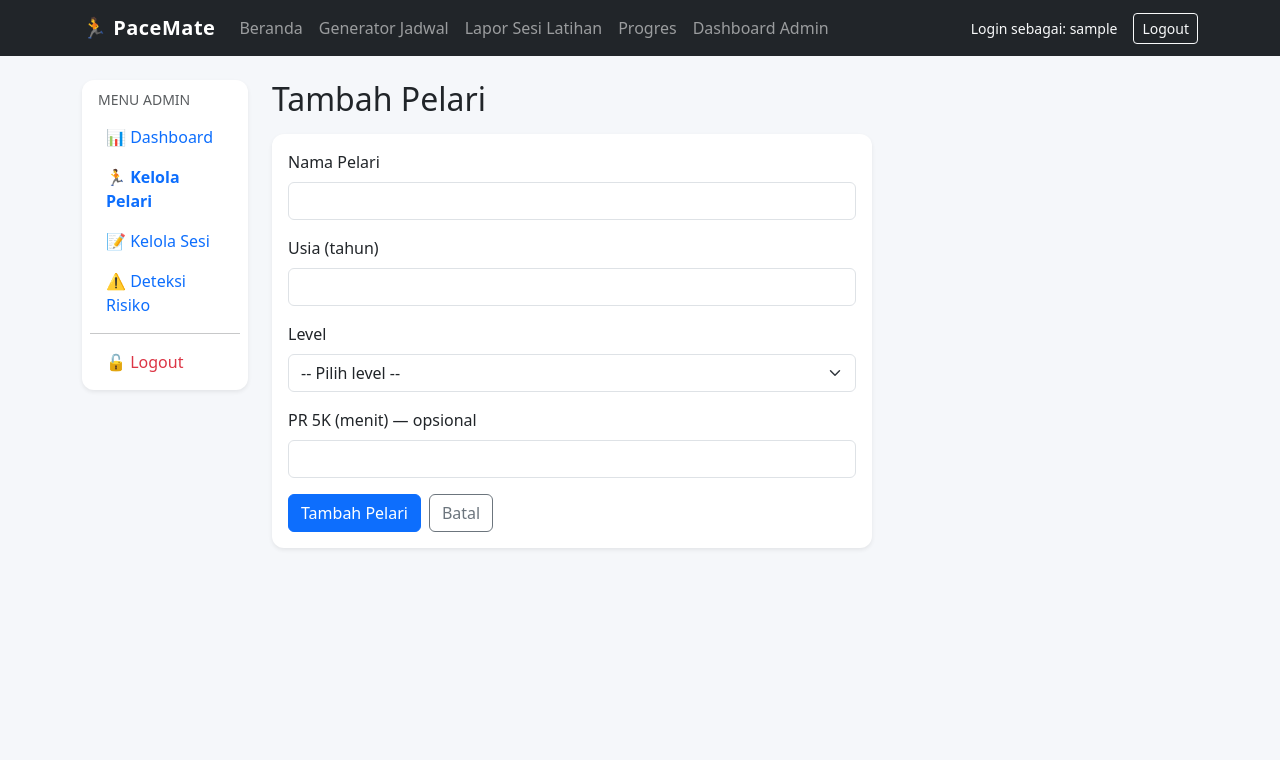
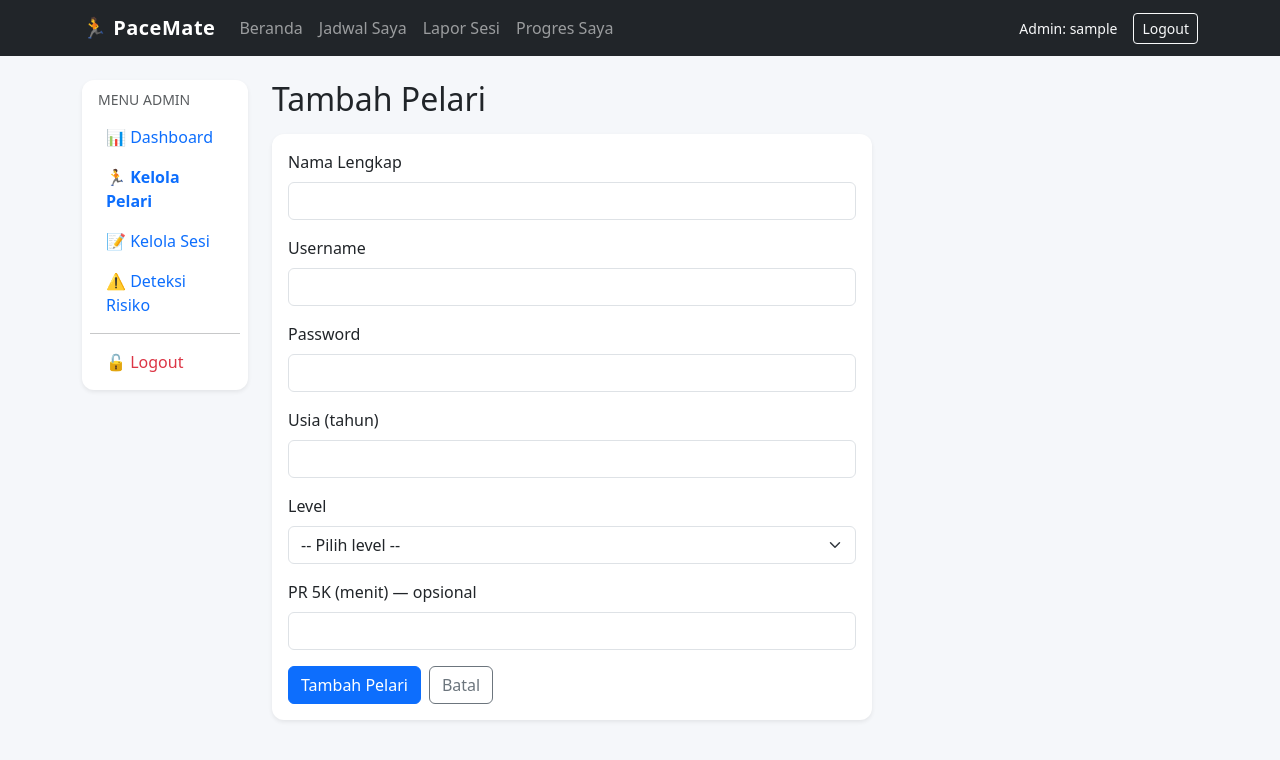
Before and after one commit to rakangstn-sudo/Pacemate_Rakan_Gustian, a Flask app: page /admin/pelari/tambah in a window 1280 px wide. Shown: the top 760 px of the page. Run offline with Flask 3, Linux system fonts and the light colour scheme; the visitor is signed in with stand-in values (Sample User, id 1).

Commit message:
Refactor arsitektur ke sistem dual-role (Admin dan Pelari) beserta fitur Register

```diff
--- a/app.py
+++ b/app.py
@@ -5,7 +5,7 @@
 
 from functools import wraps
 from flask import Flask, render_template, request, redirect, url_for, session, flash, jsonify
-from werkzeug.security import check_password_hash
+from werkzeug.security import check_password_hash, generate_password_hash
 
 import database
 import pace_engine
@@ -21,10 +21,10 @@
 
 
 # ---------------------------------------------------------------------------
-# DECORATOR: login_required
+# DECORATOR: admin_required
 # Melindungi route agar hanya bisa diakses jika admin sudah login (ada session).
 # ---------------------------------------------------------------------------
-def login_required(view_func):
+def admin_required(view_func):
     @wraps(view_func)
     def wrapped_view(*args, **kwargs):
         if session.get("admin_id") is None:
@@ -33,6 +33,19 @@
         return view_func(*args, **kwargs)
     return wrapped_view
 
+
+# ---------------------------------------------------------------------------
+# DECORATOR: pelari_required
+# Melindungi route agar hanya bisa diakses jika pelari sudah login.
+# ---------------------------------------------------------------------------
+def pelari_required(view_func):
+    @wraps(view_func)
+    def wrapped_view(*args, **kwargs):
+        if session.get("pelari_id") is None:
+            flash("Silakan login sebagai Pelari untuk mengakses halaman ini.", "warning")
+            return redirect(url_for("login"))
+        return view_func(*args, **kwargs)
+    return wrapped_view
 
 # ===========================================================================
 # ROUTE PUBLIK
@@ -43,59 +56,42 @@
     return render_template("index.html")
 
 
-@app.route("/jadwal", methods=["GET", "POST"])
+@app.route("/jadwal", methods=["GET"])
+@pelari_required
 def jadwal():
-    jadwal_hasil = None
-    prediksi_race = None
-    vdot = None
-    pr_menit_input = None
-    level_input = None
+    db = database.get_db()
+    pelari_id = session.get("pelari_id")
+    pelari = db.execute("SELECT pr_5k_menit, level FROM pelari WHERE id = ?", (pelari_id,)).fetchone()
 
-    if request.method == "POST":
-        pr_menit_raw = request.form.get("pr_menit", "").strip()
-        level_input = request.form.get("level", "").strip()
+    if not pelari or not pelari["pr_5k_menit"]:
+        flash("Mohon perbarui data waktu PR 5K Anda agar sistem bisa membuat jadwal.", "warning")
+        return redirect(url_for("index"))
 
-        error = None
-        try:
-            pr_menit_input = float(pr_menit_raw)
-        except ValueError:
-            error = "Waktu PR harus berupa angka."
-        else:
-            if not (10 <= pr_menit_input <= 60):
-                error = "Waktu PR 5K harus antara 10 dan 60 menit (nilai yang realistis)."
-
-        if level_input not in ("pemula", "menengah", "lanjutan"):
-            error = "Level harus dipilih: pemula, menengah, atau lanjutan."
-
-        if error:
-            flash(error, "danger")
-        else:
-            jadwal_hasil, vdot = pace_engine.generate_jadwal(pr_menit_input, level_input)
-            prediksi_race = pace_engine.hitung_prediksi_race(pr_menit_input)
+    jadwal_hasil, vdot = pace_engine.generate_jadwal(pelari["pr_5k_menit"], pelari["level"])
+    prediksi_race = pace_engine.hitung_prediksi_race(pelari["pr_5k_menit"])
 
     return render_template(
         "jadwal.html",
         jadwal_hasil=jadwal_hasil,
         prediksi_race=prediksi_race,
         vdot=vdot,
-        pr_menit_input=pr_menit_input,
-        level_input=level_input,
     )
 
 
 @app.route("/lapor", methods=["GET", "POST"])
+@pelari_required
 def lapor():
     db = database.get_db()
+    pelari_id = session.get("pelari_id")
 
     if request.method == "POST":
-        pelari_id = request.form.get("pelari_id", "").strip()
         tanggal = request.form.get("tanggal", "").strip()
         jarak_km_raw = request.form.get("jarak_km", "").strip()
         waktu_menit_raw = request.form.get("waktu_menit", "").strip()
         jenis_latihan = request.form.get("jenis_latihan", "").strip()
 
         error = None
-        if not all([pelari_id, tanggal, jarak_km_raw, waktu_menit_raw, jenis_latihan]):
+        if not all([tanggal, jarak_km_raw, waktu_menit_raw, jenis_latihan]):
             error = "Semua field wajib diisi."
 
         jarak_km = waktu_menit = None
@@ -126,70 +122,115 @@
             flash("Sesi latihan berhasil dicatat.", "success")
             return redirect(url_for("lapor"))
 
-    daftar_pelari = db.execute("SELECT id, nama FROM pelari ORDER BY nama").fetchall()
-    return render_template("lapor.html", daftar_pelari=daftar_pelari)
+    return render_template("lapor.html")
 
 
 @app.route("/progres", methods=["GET"])
+@pelari_required
 def progres():
     db = database.get_db()
+    pelari_id = session.get("pelari_id")
 
-    daftar_pelari = db.execute("SELECT * FROM pelari ORDER BY nama").fetchall()
+    pelari = db.execute("SELECT * FROM pelari WHERE id = ?", (pelari_id,)).fetchone()
 
-    data_progres = []
-    for p in daftar_pelari:
-        total_km_minggu = db.execute(
-            """SELECT COALESCE(SUM(jarak_km), 0) AS total
-               FROM sesi_latihan
-               WHERE pelari_id = ?
-                 AND tanggal >= date('now', '-6 days')""",
-            (p["id"],),
-        ).fetchone()["total"]
+    total_km_minggu = db.execute(
+        """SELECT COALESCE(SUM(jarak_km), 0) AS total
+           FROM sesi_latihan
+           WHERE pelari_id = ?
+             AND tanggal >= date('now', '-6 days')""",
+        (pelari_id,),
+    ).fetchone()["total"]
 
-        sesi_terbaru = db.execute(
-            """SELECT * FROM sesi_latihan
-               WHERE pelari_id = ?
-               ORDER BY tanggal DESC, id DESC
-               LIMIT 5""",
-            (p["id"],),
-        ).fetchall()
+    sesi_terbaru = db.execute(
+        """SELECT * FROM sesi_latihan
+           WHERE pelari_id = ?
+           ORDER BY tanggal DESC, id DESC
+           LIMIT 5""",
+        (pelari_id,),
+    ).fetchall()
 
-        data_progres.append({
-            "pelari": p,
-            "total_km_minggu": total_km_minggu,
-            "sesi_terbaru": sesi_terbaru,
-        })
+    data_progres = [{
+        "pelari": pelari,
+        "total_km_minggu": total_km_minggu,
+        "sesi_terbaru": sesi_terbaru,
+    }]
 
     return render_template("progres.html", data_progres=data_progres, format_pace=pace_engine.format_pace)
 
 
 # ===========================================================================
-# ROUTE: Login & Logout
+# ROUTE: Login, Register, Logout
 # ===========================================================================
+
+@app.route("/register", methods=["GET", "POST"])
+def register():
+    if session.get("pelari_id") is not None or session.get("admin_id") is not None:
+        return redirect(url_for("index"))
+
+    if request.method == "POST":
+        username = request.form.get("username", "").strip()
+        password = request.form.get("password", "")
+        nama = request.form.get("nama", "").strip()
+        usia = request.form.get("usia", "").strip()
+        level = request.form.get("level", "").strip()
+        pr_5k = request.form.get("pr_5k_menit", "").strip()
+
+        db = database.get_db()
+
+        # Validasi duplikat username (admin/pelari)
+        existing_pelari = db.execute("SELECT id FROM pelari WHERE username = ?", (username,)).fetchone()
+        existing_admin = db.execute("SELECT id FROM admin WHERE username = ?", (username,)).fetchone()
+
+        if existing_pelari or existing_admin:
+            flash("Username sudah digunakan, silakan pilih yang lain.", "danger")
+            return redirect(url_for("register"))
+
+        password_hash = generate_password_hash(password)
+        db.execute(
+            """INSERT INTO pelari (username, password_hash, nama, usia, level, pr_5k_menit)
+               VALUES (?, ?, ?, ?, ?, ?)""",
+            (username, password_hash, nama, int(usia) if usia else 25, level, float(pr_5k) if pr_5k else 0.0)
+        )
+        db.commit()
+        flash("Pendaftaran berhasil! Silakan login.", "success")
+        return redirect(url_for("login"))
+
+    return render_template("register.html")
+
 
 @app.route("/login", methods=["GET", "POST"])
 def login():
     if session.get("admin_id") is not None:
         return redirect(url_for("admin_dashboard"))
+    if session.get("pelari_id") is not None:
+        return redirect(url_for("index"))
 
     if request.method == "POST":
         username = request.form.get("username", "").strip()
         password = request.form.get("password", "")
 
         db = database.get_db()
-        admin = db.execute(
-            "SELECT * FROM admin WHERE username = ?", (username,)
-        ).fetchone()
 
-        if admin is None or not check_password_hash(admin["password_hash"], password):
-            flash("Username atau password salah.", "danger")
-            return redirect(url_for("login"))
+        # 1. Cek tabel admin
+        admin = db.execute("SELECT * FROM admin WHERE username = ?", (username,)).fetchone()
+        if admin and check_password_hash(admin["password_hash"], password):
+            session.clear()
+            session["admin_id"] = admin["id"]
+            session["username"] = admin["username"]
+            flash(f"Selamat datang Admin {admin['username']}!", "success")
+            return redirect(url_for("admin_dashboard"))
 
-        session.clear()
-        session["admin_id"] = admin["id"]
-        session["username"] = admin["username"]
-        flash(f"Selamat datang kembali, {admin['username']}!", "success")
-        return redirect(url_for("admin_dashboard"))
+        # 2. Cek tabel pelari
+        pelari = db.execute("SELECT * FROM pelari WHERE username = ?", (username,)).fetchone()
+        if pelari and check_password_hash(pelari["password_hash"], password):
+            session.clear()
+            session["pelari_id"] = pelari["id"]
+            session["username"] = pelari["username"]
+            flash(f"Selamat datang {pelari['nama']}!", "success")
+            return redirect(url_for("index"))
+
+        flash("Username atau password salah.", "danger")
+        return redirect(url_for("login"))
 
     return render_template("login.html")
 
@@ -207,7 +248,7 @@
 # ===========================================================================
 
 @app.route("/admin/dashboard")
-@login_required
+@admin_required
 def admin_dashboard():
     db = database.get_db()
 
@@ -269,7 +310,7 @@
 # ===========================================================================
 
 @app.route("/admin/risiko")
-@login_required
+@admin_required
 def admin_risiko():
     db = database.get_db()
     daftar_pelari = db.execute("SELECT id, nama FROM pelari ORDER BY nama").fetchall()
@@ -314,7 +355,7 @@
 # ===========================================================================
 
 @app.route("/admin/pelari")
-@login_required
+@admin_required
 def admin_pelari_list():
     db = database.get_db()
     daftar_pelari = db.execute("SELECT * FROM pelari ORDER BY nama").fetchall()
@@ -322,18 +363,20 @@
 
 
 @app.route("/admin/pelari/tambah", methods=["GET", "POST"])
-@login_required
+@admin_required
 def admin_pelari_tambah():
     if request.method == "POST":
         nama = request.form.get("nama", "").strip()
+        username = request.form.get("username", "").strip()
+        password = request.form.get("password", "")
         usia_raw = request.form.get("usia", "").strip()
         level = request.form.get("level", "").strip()
         pr_raw = request.form.get("pr_5k_menit", "").strip()
 
         # --- Validasi server-side ---
         error = None
-        if not nama:
-            error = "Nama pelari tidak boleh kosong."
+        if not nama or not username or not password:
+            error = "Nama, Username, dan Password wajib diisi."
 
         usia = None
         if error is None:
@@ -356,13 +399,19 @@
             except ValueError:
                 error = "PR 5K harus berupa angka."
 
+        db = database.get_db()
+        if error is None:
+            existing = db.execute("SELECT id FROM pelari WHERE username = ?", (username,)).fetchone()
+            if existing:
+                error = "Username sudah digunakan."
+
         if error:
             flash(error, "danger")
         else:
-            db = database.get_db()
+            password_hash = generate_password_hash(password)
             db.execute(
-                "INSERT INTO pelari (nama, usia, level, pr_5k_menit) VALUES (?, ?, ?, ?)",
-                (nama, usia, level, pr_5k),
+                "INSERT INTO pelari (username, password_hash, nama, usia, level, pr_5k_menit) VALUES (?, ?, ?, ?, ?, ?)",
+                (username, password_hash, nama, usia, level, pr_5k),
             )
             db.commit()
             flash(f"Pelari '{nama}' berhasil ditambahkan.", "success")
@@ -372,7 +421,7 @@
 
 
 @app.route("/admin/pelari/<int:pelari_id>/edit", methods=["GET", "POST"])
-@login_required
+@admin_required
 def admin_pelari_edit(pelari_id):
     db = database.get_db()
     pelari = db.execute("SELECT * FROM pelari WHERE id = ?", (pelari_id,)).fetchone()
@@ -383,13 +432,15 @@
 
     if request.method == "POST":
         nama = request.form.get("nama", "").strip()
+        username = request.form.get("username", "").strip()
+        password = request.form.get("password", "")
         usia_raw = request.form.get("usia", "").strip()
         level = request.form.get("level", "").strip()
         pr_raw = request.form.get("pr_5k_menit", "").strip()
 
         error = None
-        if not nama:
-            error = "Nama pelari tidak boleh kosong."
+        if not nama or not username:
+            error = "Nama dan Username tidak boleh kosong."
 
         usia = None
         if error is None:
@@ -412,22 +463,34 @@
             except ValueError:
                 error = "PR 5K harus berupa angka."
 
+        if error is None:
+            existing = db.execute("SELECT id FROM pelari WHERE username = ? AND id != ?", (username, pelari_id)).fetchone()
+            if existing:
+                error = "Username sudah digunakan oleh pengguna lain."
+
         if error:
             flash(error, "danger")
         else:
-            db.execute(
-                "UPDATE pelari SET nama=?, usia=?, level=?, pr_5k_menit=? WHERE id=?",
-                (nama, usia, level, pr_5k, pelari_id),
-            )
+            if password:
+                password_hash = generate_password_hash(password)
+                db.execute(
+                    "UPDATE pelari SET username = ?, password_hash = ?, nama = ?, usia = ?, level = ?, pr_5k_menit = ? WHERE id = ?",
+                    (username, password_hash, nama, usia, level, pr_5k, pelari_id),
+                )
+            else:
+                db.execute(
+                    "UPDATE pelari SET username = ?, nama = ?, usia = ?, level = ?, pr_5k_menit = ? WHERE id = ?",
+                    (username, nama, usia, level, pr_5k, pelari_id),
+                )
             db.commit()
-            flash(f"Data pelari '{nama}' berhasil diperbarui.", "success")
+            flash("Data pelari berhasil diperbarui.", "success")
             return redirect(url_for("admin_pelari_list"))
 
     return render_template("admin_pelari_form.html", active_menu="pelari", pelari=pelari)
 
 
 @app.route("/admin/pelari/<int:pelari_id>/hapus", methods=["POST"])
-@login_required
+@admin_required
 def admin_pelari_hapus(pelari_id):
     db = database.get_db()
     pelari = db.execute("SELECT nama FROM pelari WHERE id = ?", (pelari_id,)).fetchone()
@@ -448,7 +511,7 @@
 # ===========================================================================
 
 @app.route("/admin/sesi")
-@login_required
+@admin_required
 def admin_sesi_list():
     db = database.get_db()
     # JOIN ke tabel pelari untuk menampilkan nama pelari di daftar sesi
@@ -467,7 +530,7 @@
 
 
 @app.route("/admin/sesi/tambah", methods=["GET", "POST"])
-@login_required
+@admin_required
 def admin_sesi_tambah():
     db = database.get_db()
 
@@ -515,7 +578,7 @@
 
 
 @app.route("/admin/sesi/<int:sesi_id>/edit", methods=["GET", "POST"])
-@login_required
+@admin_required
 def admin_sesi_edit(sesi_id):
     db = database.get_db()
     sesi = db.execute("SELECT * FROM sesi_latihan WHERE id = ?", (sesi_id,)).fetchone()
@@ -569,7 +632,7 @@
 
 
 @app.route("/admin/sesi/<int:sesi_id>/hapus", methods=["POST"])
-@login_required
+@admin_required
 def admin_sesi_hapus(sesi_id):
     db = database.get_db()
     sesi = db.execute("SELECT id FROM sesi_latihan WHERE id = ?", (sesi_id,)).fetchone()
@@ -590,7 +653,7 @@
 # ===========================================================================
 
 @app.route("/dashboard")
-@login_required
+@admin_required
 def dashboard():
     return redirect(url_for("admin_dashboard"))
 
--- a/schema.sql
+++ b/schema.sql
@@ -12,6 +12,8 @@
 -- Tabel pelari: menyimpan data pelari yang dilatih/dipantau
 CREATE TABLE IF NOT EXISTS pelari (
     id INTEGER PRIMARY KEY AUTOINCREMENT,
+    username TEXT UNIQUE NOT NULL,
+    password_hash TEXT NOT NULL,
     nama TEXT NOT NULL,
     usia INTEGER NOT NULL,
     level TEXT NOT NULL CHECK (level IN ('pemula', 'menengah', 'lanjutan')),
--- a/templates/admin_pelari_form.html
+++ b/templates/admin_pelari_form.html
@@ -15,9 +15,16 @@
     <div class="card-body">
         <form method="POST">
             <div class="mb-3">
-                <label for="nama" class="form-label">Nama Pelari</label>
-                <input type="text" class="form-control" id="nama" name="nama"
-                       value="{{ pelari.nama if pelari else '' }}" required>
+                <label for="nama" class="form-label">Nama Lengkap</label>
+                <input type="text" class="form-control" id="nama" name="nama" value="{{ pelari.nama if pelari else '' }}" required>
+            </div>
+            <div class="mb-3">
+                <label for="username" class="form-label">Username</label>
+                <input type="text" class="form-control" id="username" name="username" value="{{ pelari.username if pelari else '' }}" required>
+            </div>
+            <div class="mb-3">
+                <label for="password" class="form-label">Password {% if pelari %}(Kosongkan jika tidak ingin diubah){% endif %}</label>
+                <input type="password" class="form-control" id="password" name="password" {% if not pelari %}required{% endif %}>
             </div>
 
             <div class="mb-3">
--- a/templates/base.html
+++ b/templates/base.html
@@ -28,16 +28,20 @@
                     <li class="nav-item">
                         <a class="nav-link" href="{{ url_for('index') }}">Beranda</a>
                     </li>
+
+                    {% if session.get('pelari_id') %}
+                    <!-- Menu Pelari -->
                     <li class="nav-item">
-                        <a class="nav-link" href="{{ url_for('jadwal') }}">Generator Jadwal</a>
+                        <a class="nav-link" href="{{ url_for('jadwal') }}">Jadwal Saya</a>
                     </li>
                     <li class="nav-item">
-                        <a class="nav-link" href="{{ url_for('lapor') }}">Lapor Sesi Latihan</a>
+                        <a class="nav-link" href="{{ url_for('lapor') }}">Lapor Sesi</a>
                     </li>
                     <li class="nav-item">
-                        <a class="nav-link" href="{{ url_for('progres') }}">Progres</a>
+                        <a class="nav-link" href="{{ url_for('progres') }}">Progres Saya</a>
                     </li>
-                    {% if session.get('admin_id') %}
+                    {% elif session.get('admin_id') %}
+                    <!-- Menu Admin -->
                     <li class="nav-item">
                         <a class="nav-link" href="{{ url_for('admin_dashboard') }}">Dashboard Admin</a>
                     </li>
@@ -46,10 +50,14 @@
 
                 <div class="d-flex align-items-center gap-3">
                     {% if session.get('admin_id') %}
-                        <span class="text-light small">Login sebagai: {{ session.get('username') }}</span>
+                        <span class="text-light small">Admin: {{ session.get('username') }}</span>
+                        <a href="{{ url_for('logout') }}" class="btn btn-outline-light btn-sm">Logout</a>
+                    {% elif session.get('pelari_id') %}
+                        <span class="text-light small">Pelari: {{ session.get('username') }}</span>
                         <a href="{{ url_for('logout') }}" class="btn btn-outline-light btn-sm">Logout</a>
                     {% else %}
-                        <a href="{{ url_for('login') }}" class="btn btn-outline-light btn-sm">Login Admin</a>
+                        <a href="{{ url_for('login') }}" class="btn btn-outline-light btn-sm">Login</a>
+                        <a href="{{ url_for('register') }}" class="btn btn-light btn-sm">Register</a>
                     {% endif %}
                 </div>
             </div>
--- a/templates/login.html
+++ b/templates/login.html
@@ -7,7 +7,7 @@
     <div class="col-md-5">
         <div class="card shadow-sm">
             <div class="card-body p-4">
-                <h4 class="card-title text-center mb-4">Login Admin PaceMate</h4>
+                <h4 class="card-title text-center mb-4">Login PaceMate</h4>
 
                 <form method="POST" action="{{ url_for('login') }}">
                     <div class="mb-3">
@@ -32,6 +32,10 @@
                     </div>
 
                     <button type="submit" class="btn btn-primary w-100">Login</button>
+
+                    <div class="mt-3 text-center small">
+                        Belum punya akun? <a href="{{ url_for('register') }}">Daftar sebagai pelari</a>
+                    </div>
                 </form>
             </div>
         </div>
--- a/templates/progres.html
+++ b/templates/progres.html
@@ -3,8 +3,8 @@
 {% block title %}Progres Pelari{% endblock %}
 
 {% block content %}
-<h2 class="mb-3">Progres Pelari</h2>
-<p class="text-muted">Rekap sesi latihan seluruh pelari, dikelompokkan per orang.</p>
+<h2 class="mb-3">Progres Saya</h2>
+<p class="text-muted">Rekap sesi latihan Anda pribadi.</p>
 
 {% if data_progres %}
     <div class="row g-4">
```
Also changed, not shown: templates/jadwal.html (+0 -36 lines), templates/lapor.html (+3 -20 lines), templates/register.html (added, +63 -0 lines).
